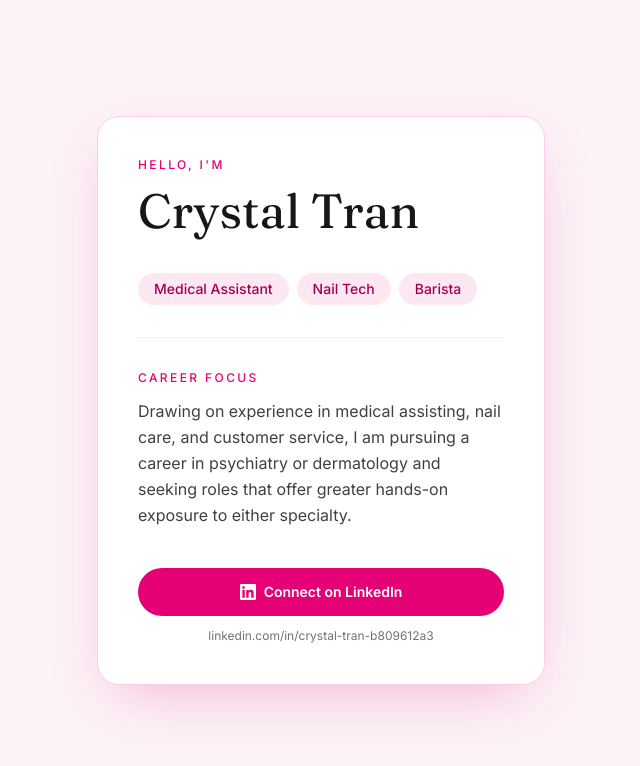
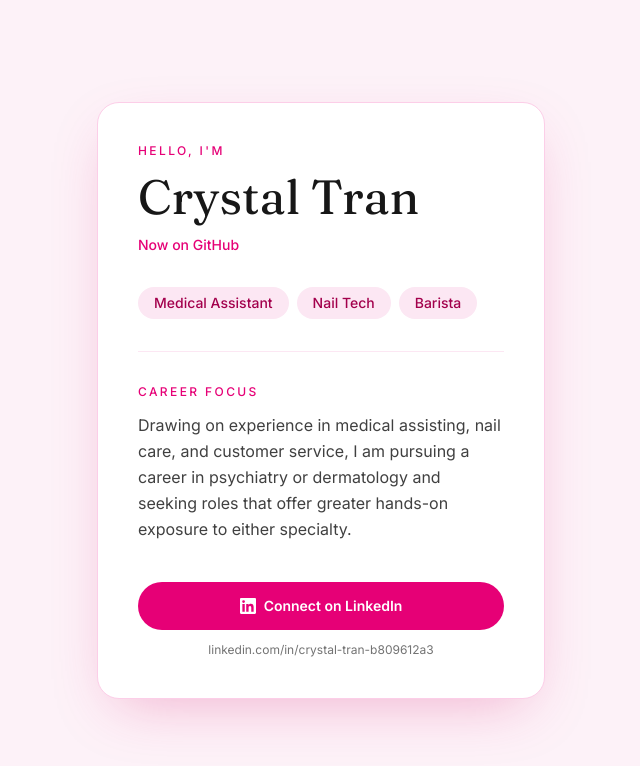
Before and after one commit to ahhcrystal/calling-card, a Next.js app: page / in a window 1280 px wide. Shown: the top 766 px of the page, without its empty margins (319-959 px from the left). Built offline with nearby package versions, Linux system fonts and the light colour scheme.

Commit message:
Add "Now on GitHub" line under headline

```diff
--- a/components/calling-card.tsx
+++ b/components/calling-card.tsx
@@ -12,6 +12,7 @@ export function CallingCard() {
         <h1 className="mt-2 font-serif text-5xl leading-tight text-neutral-900 text-balance">
           Crystal Tran
         </h1>
+        <p className="mt-2 text-sm font-medium text-pink-600">Now on GitHub</p>
       </header>
 
       <section aria-labelledby="what-i-do" className="mt-8">
```
